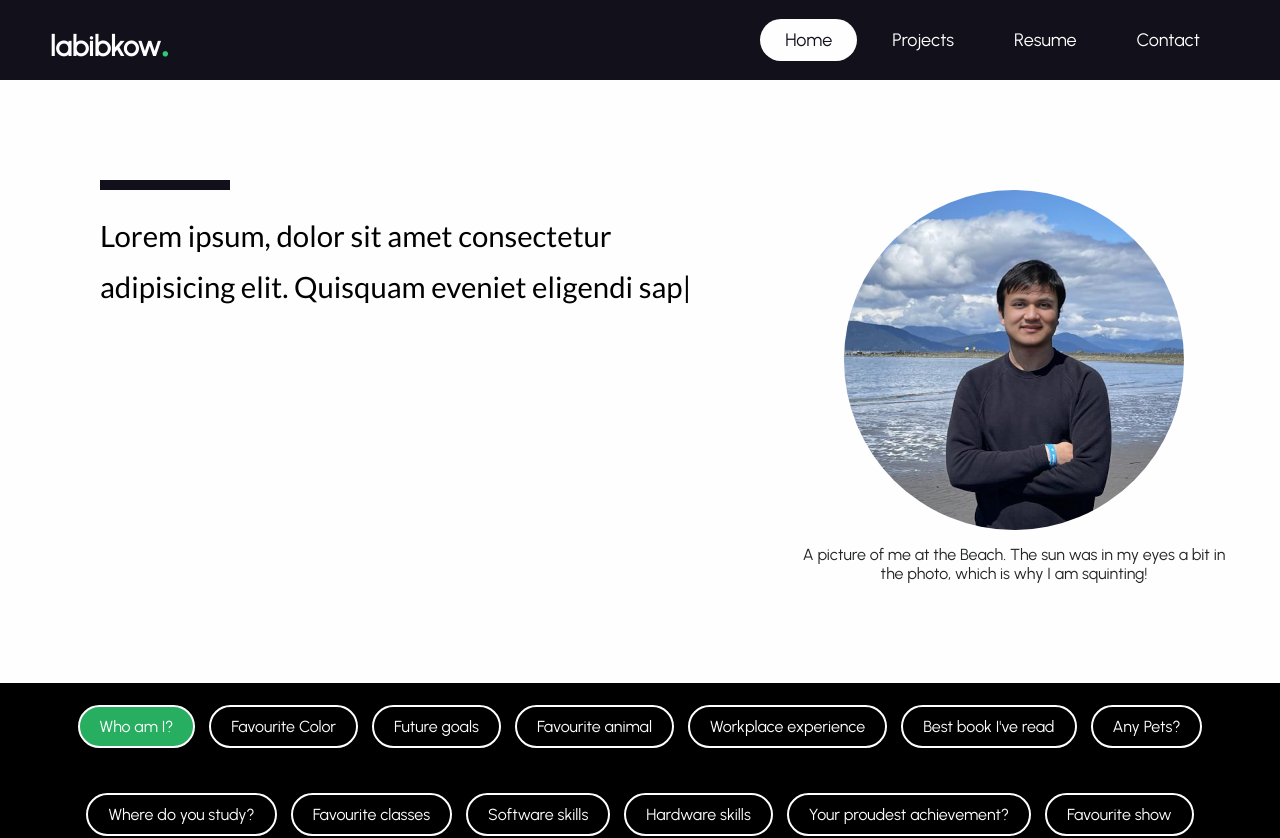
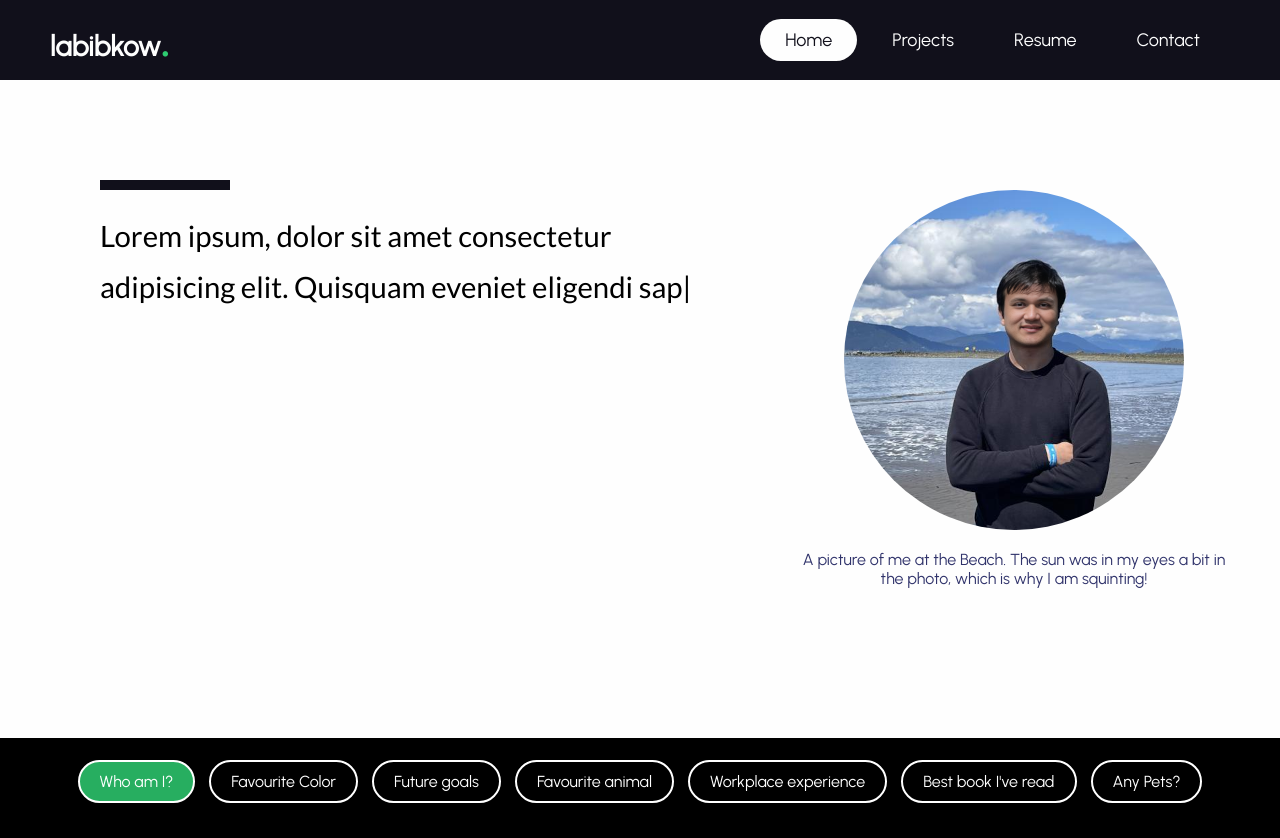
Before and after one commit to camelNotationsdjkh/labibkow, a Next.js app: page / in a window 1280 px wide. Shown: the top 838 px of the page. Built offline with nearby package versions, Linux system fonts and the light colour scheme.

Commit message:
chat framework done

```diff
--- a/components/chat.js
+++ b/components/chat.js
@@ -3,16 +3,17 @@ import Image from "next/image"
 import Typed from 'typed.js';
 import { useRef, useEffect, useState } from "react";
 import {dict} from '../public/home/dict.js';
+import { createRoot } from 'react-dom/client';
 
 
 export default function Chat(){
-    let curKey = "Who am I?";
+    let [curKey, setKey] = useState("Who am I?");
     let [strArr, setArr] = useState(dict[curKey].theStrArr); //State that keeps track of what Typed obj should type
     let [isBtnAct, setBtnAct] = useState(0); //Sets the button to active or not
     let sliderEle = [];
     let disImg = [];
     const typedRef = useRef(null);
-    const resWin = useRef(null);
+    const imgRef = useRef(null);
 
     //Iterate through key values in dictionary
     for(let valKey in dict){
@@ -22,16 +23,11 @@ export default function Chat(){
 
         sliderEle.push(
             <BtnComp key={valKey} keyVal={valKey} isActive={isActive} onClick={() => {
+                setKey(valKey);
                 setArr(dict[valKey].theStrArr);
-                curKey = valKey;
             }} />
         );
     }
-
-    //Init the disImg
-    disImg.push(
-        <ImgComp key={curKey} caption={dict["Who am I?"].imgArr[0][1]} theSrc={dict["Who am I?"].imgArr[0][0]} />
-    )
 
 
     /*Use effect hook is used for adding dynamic feautres
@@ -50,17 +46,21 @@ export default function Chat(){
 
         const typed = new Typed(typedRef.current, options);
 
-
         //Re-size the window based on response length
-        if(dict[strArr]){
-            resWin.current.style.minHeight = `${resWin.current.offsetHeight + dict[strArr].resHeight}px`;
+        if(dict[curKey]){
             disImg = []; //Reset the array
 
-            for(let i = 0; i < dict[strArr].imgArr.length; i++){
+            for(let i = 0; i < dict[curKey].imgArr.length; i++){
                 disImg.push(
-                    <ImgComp caption={dict[curKey].imgArr[i][1]} theSrc={dict[curKey].imgArr[i][1]} />
+                    <ImgComp key={i} caption={dict[curKey].imgArr[i][1]} theSrc={dict[curKey].imgArr[i][0]} />
                 )
             }
+
+
+            const divElement = document.createElement("div");
+            imgRef.current.firstChild.innerHTML = '';
+            createRoot(divElement).render(disImg);
+            imgRef.current.firstChild.appendChild(divElement);
 
         }
 
@@ -74,12 +74,13 @@ export default function Chat(){
     return (
         <>
         <div className={styles.flexDis}>
-            <div id={styles.response} ref={resWin}>
+            <div id={styles.response}>
                 <div ref={typedRef}></div>
 
             </div>
-            <div id={styles.imgSlide}>
-                {disImg}
+            <div id={styles.imgSlide} ref={imgRef}>
+                <div>
+                </div>
             </div>
 
         </div>
@@ -122,7 +123,7 @@ function ImgComp({caption, theSrc="profile2"}){
     return(
         <>
             <Image id={styles.displayImg}
-                    src={require(`../public/home/${theSrc}.png`)}
+                    src={require(`../public/home/${theSrc}`)}
                     alt={caption}
                     width={340}
                     height={340} />
--- a/public/home/dict.js
+++ b/public/home/dict.js
@@ -1,11 +1,10 @@
 const text1 = "A picture of me at the Beach. The sun was in my eyes a bit in the photo, which is why I am squinting!";
-const defaultT = [["profile2", text1]];
+const defaultT = [["profile2.png", text1]];
 
 class dictComp{
-    constructor(theStrArr, imgArr = defaultT, resHeight = 500){
+    constructor(theStrArr, imgArr = defaultT){
         this.theStrArr = theStrArr;
         this.imgArr = imgArr;
-        this.resHeight = resHeight;
     }
 }
 
@@ -26,7 +25,11 @@ const comp3 = new dictComp(
 
 
 const comp4 = new dictComp(
-    ["My favourite animal is the pericon falcon"],
+    ["I have a weak spot for ridiculously fast animals. Which is why the <b>peregrine falcon</b> and <b>cheetah</b> are my absolute favorite animals. It baffles me how evolutionary fine-tuned these two animals are to achieve top speeds of 390 km/hr and 100 km/hr respectively. ^1000", "Octopuses are a close second — I am fascinated by how smart these nine brained (yes you read that right, nine brained!) creatures are. Not to mention how some octopuses can change the color+texture of their skin to almost perfectly mimic its environment. They are just so cool! ^1000"],
+    [
+        ["pere.jpg", "Fastest animal in the world: the peregrine falcon"],
+        ["cheetah.jpg", "Fastest land animals in the world: the cheetah"]
+    ]
 )
 
 
@@ -52,13 +55,11 @@ const comp8 = new dictComp(
 const comp9 = new dictComp(
     ["My favourite class? Oh that's a tough one, since UBC engineering has many challenging, but thought-provoking classes that delve deep into the fundamentals of engineering. I have genuienly found every meaningful (abeit quite tough at times!), so it's diffult to name a single favourite.<br><br> Instead, here's my top 3: <ul><li><b>Math 256: Differential Equations</b></li><li><b>Elec 221: Signals and Systems</b></li><li><b>CPSC 259: Computer Science for Electrical Engineering</b></li></ul>"],
     defaultT,
-    700
 )
 
 const comp10 = new dictComp(
     ["My software skills include. Lmao none, I just use chatGPT. Check out <a href='/projects'>Projects for more details</a>"],
-    defaultT,
-    700
+    defaultT
 )
 
 
--- a/styles/chat.module.css
+++ b/styles/chat.module.css
@@ -7,11 +7,12 @@
     grid-template-columns: 5% 90% 5%;
 }
 
-#imgSlide p{
+#imgSlide div p{
     display: block;
-    color: #222424;
+    color: #30336b;
     text-align: center;
-    padding-top: 5px;
+    padding-top: 10px;
+    margin-bottom: 50px;
 }
 
 .hidden{
@@ -63,19 +64,15 @@
     margin-bottom: 20px;
 }
 
-#imgSlide{
+#imgSlide div{
     display: flex;
     align-items: center;
     flex-direction: column;
     transition: transform 0.2s ease;
 }
 
-#imgSlide img{
+#imgSlide div img{
     margin: 10px;
-}
-
-#imgSlide img:hover{
-    transform: scale(1.02);
 }
 
 #displayImg{
```
Also changed, not shown: public/home/cheetah.jpg (added), public/home/pere.jpg (added).
